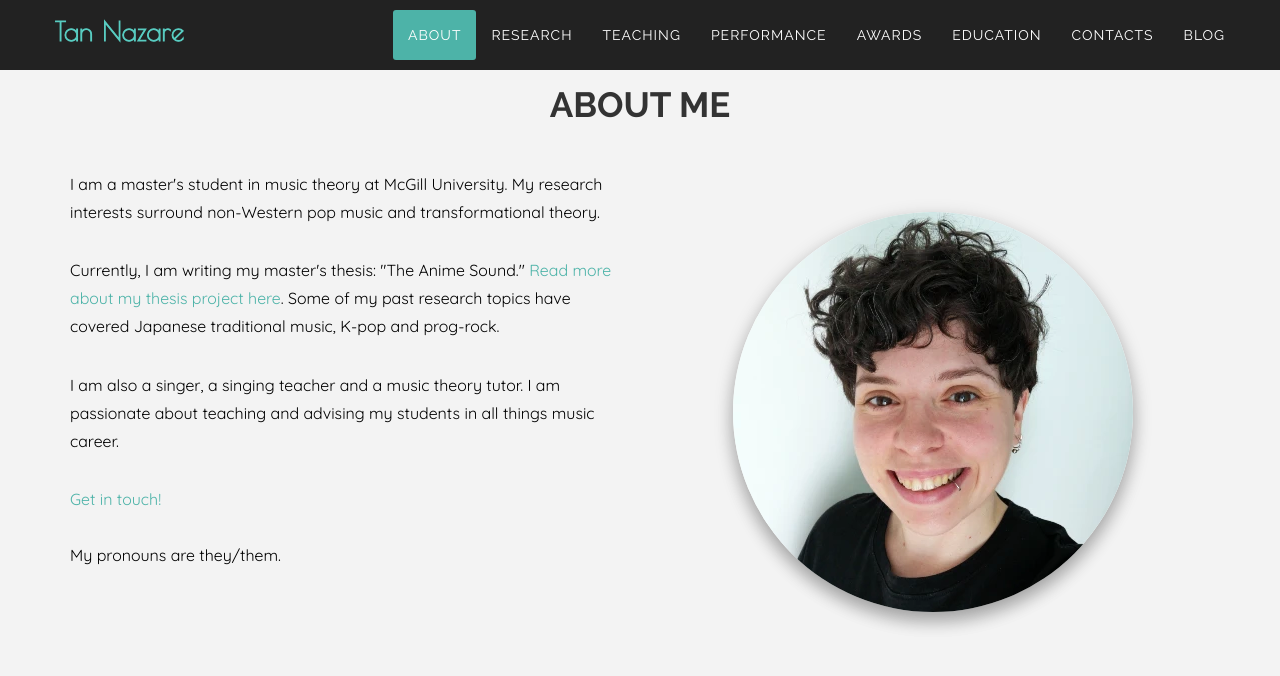
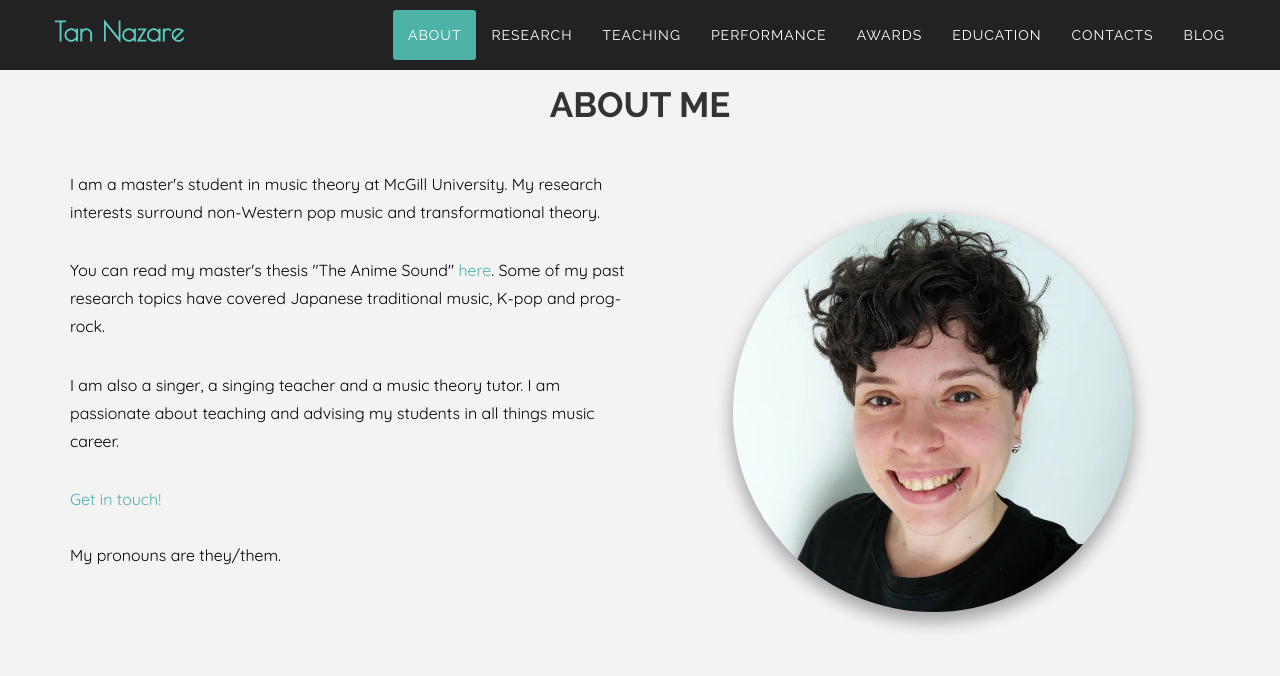
Before and after one commit to shopsoi/shopsoi.github.io, a Jekyll site: the page built from index.html, in a window 1280 px wide and 900 px high, scrolled down 729 px. Shown: the top 676 px of the window. Built offline with Jekyll 4.4.1, drawn with Linux system fonts in a browser that asks for light colours.

Commit message:
Update about.html
changed the description just a little to see if it propagates

```diff
--- a/_includes/about.html
+++ b/_includes/about.html
@@ -20,7 +20,7 @@
                         I am a master's student in music theory at McGill University. My research interests surround non-Western pop music and transformational theory.</p>
 
                     <p class="text-muted" style="text-align: left">
-                        Currently, I am writing my master's thesis: "The Anime Sound." <a href="https://docs.google.com/document/d/1egcnDK9C_g-FxZLnsopWS-PNXvaSRVucaO5NmihNt04/edit?usp=sharing">Read more about my thesis project here</a>.
+                        You can read my master's thesis "The Anime Sound" <a href="https://docs.google.com/document/d/1egcnDK9C_g-FxZLnsopWS-PNXvaSRVucaO5NmihNt04/edit?usp=sharing">here</a>.
                         Some of my past research topics have covered Japanese traditional music, K-pop and prog-rock.</p>
 
                     <p class="text-muted" style="text-align: left">
```
